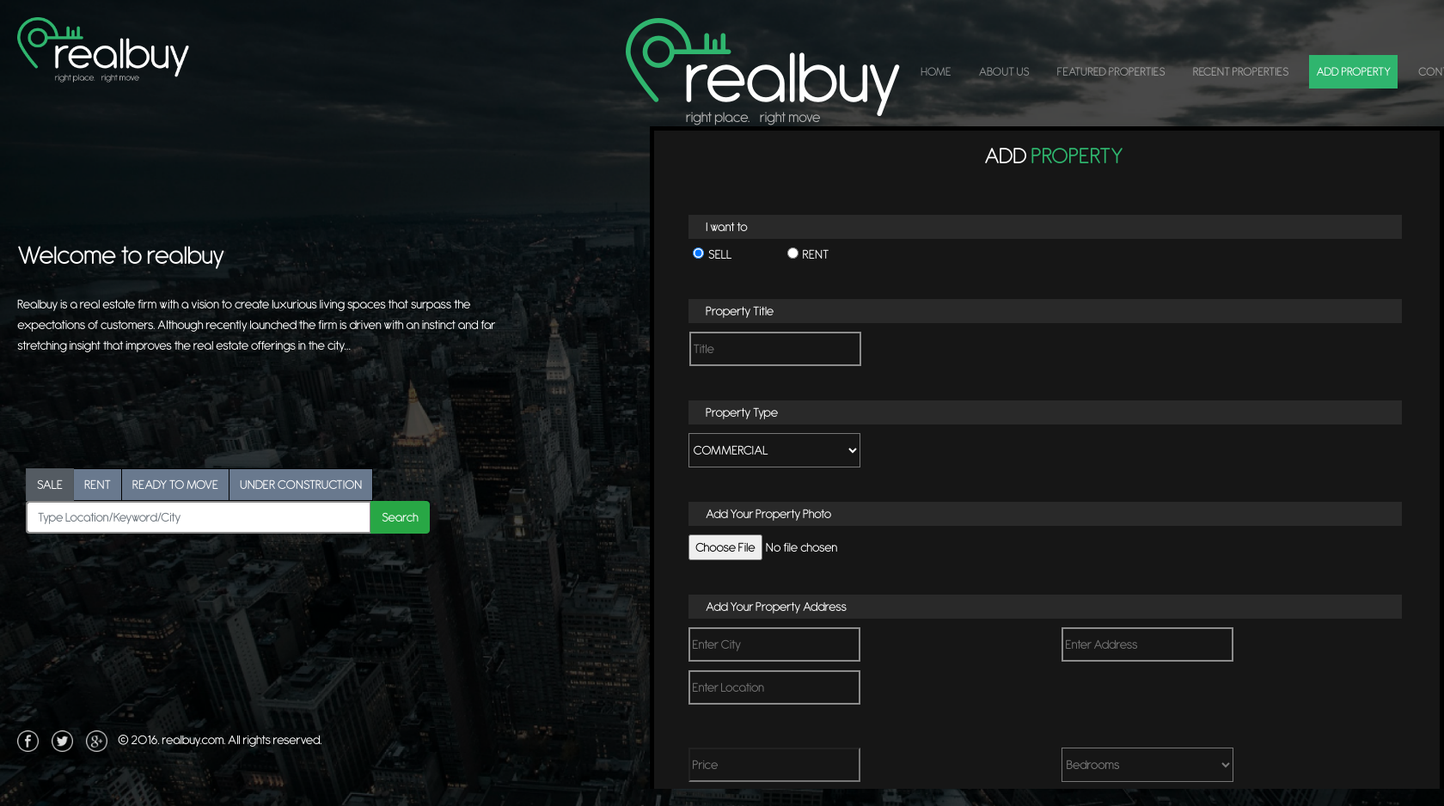
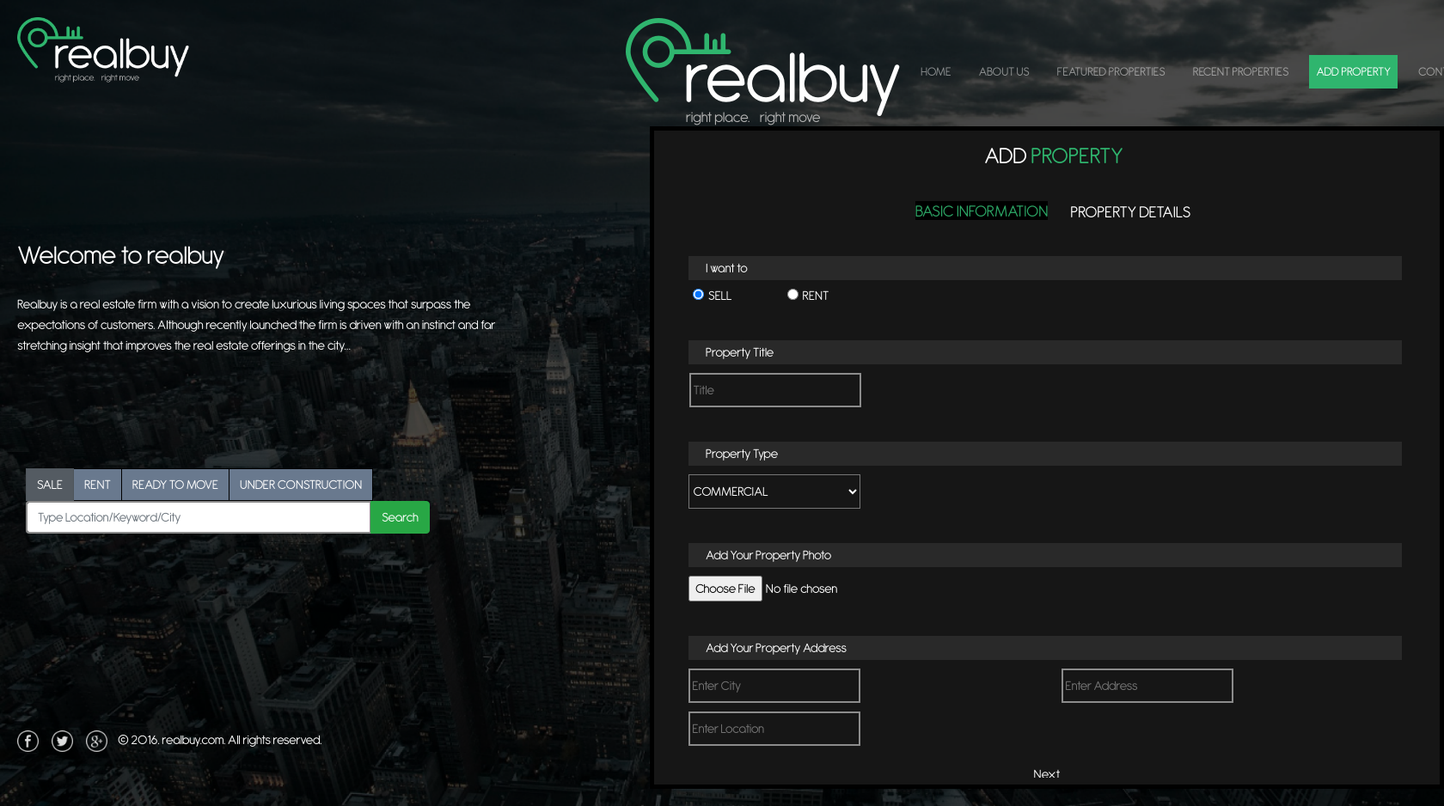
Before and after one commit to VishnuPrasad1998/real-buy, a Django app: page /listings/addlisting/ in a window 1680 px wide; the page is wider, and only the part inside the window is pictured. Shown: that part at 86% size. Run offline with Django 3.2, Linux system fonts and the light colour scheme; the visitor is signed in with stand-in values (Sample User, id 1); some libraries are stand-ins or nearby versions.

Commit message:
Add properties page UI done

```diff
--- a/realbuy/static/css/style.css
+++ b/realbuy/static/css/style.css
@@ -292,3 +292,63 @@ html {
   padding-top: 2px;
   padding-bottom: 2px;
 }
+.addproperty-nav {
+  align-items: center;
+}
+
+.addproperty-nav ul {
+  list-style: none;
+  display: flex;
+  justify-content: center;
+  margin-right: 10px;
+  font-size: 20px;
+  color: rgba(255, 255, 255, 1);
+}
+
+.addproperty-nav ul li {
+  margin-right: 20px;
+}
+
+.addproperty-nav ul li a {
+  list-style: none;
+  text-decoration: none;
+  margin-left: 10px;
+  color: rgba(255, 255, 255, 1);
+  text-transform: uppercase;
+}
+
+.addproperty-nav ul li a:hover {
+  background-color: black;
+  color: rgba(47, 181, 110, 1);
+  text-decoration: underline;
+  margin-bottom: 4px;
+}
+
+.addproperty-nav ul li input[type=button] {
+  background: transparent;
+  border: none;
+  font-size: 20px;
+  color: rgba(255, 255, 255, 1);
+  text-transform: uppercase;
+}
+#Div2 {
+  display: none;
+}
+.addproperty-nav ul li input[type=button]:hover {
+  background-color: black;
+  color: rgba(47, 181, 110, 1);
+  text-decoration: underline;
+  cursor: pointer;
+}
+.next {
+  text-align: center;
+  text-decoration: none;
+  list-style: none;
+}
+.next input[type="button"] {
+  background: transparent;
+  border: none;
+  height: 17px;
+  font-size: 16px;
+  color: rgba(255, 255, 255, 1);
+}
--- a/templates/listings/addlisting.html
+++ b/templates/listings/addlisting.html
@@ -15,8 +15,14 @@
 <body>
     <div class="grid-container" id="contentmain">
         <div class="About" id="abt">
-          <div class="contact">
+          <div class="contact" id="Div1">
             <h3 id="aboutheading" style="text-align: center;"><span style="color: #ffffff;">ADD </span>PROPERTY</h3><br />
+            <nav class="addproperty-nav">
+              <ul>
+                  <li><a href="" id="basic" style="color: #2ca665; background-color: #000000;">Basic information</a></li>
+                  <li><input type="button" value="Property details" name="propertysubmit" id="next1"></li>
+              </ul>
+          </nav>
             <form
             enctype="multipart/form-data"
             id="id_ajax_upload_form" method="POST"
@@ -88,7 +94,17 @@
             </div>
 
             </div>
+            <div class="next" ><input type="button" value="Next" name="basicsubmit" id="next"></div>
+          </div>
 
+          <div class="contact" id="Div2">
+            <h3 id="aboutheading" style="text-align: center;"><span style="color: #ffffff;">ADD </span>PROPERTY</h3><br />
+            <nav class="addproperty-nav">
+              <ul>
+                  <li><a href="" id="basic1">Basic information</a></li>
+                  <li><input type="button" value="Property details" name="propertysubmit" id="property1"></li>
+              </ul>
+          </nav>
             <div style="padding: 20px 20px;">
               <div class="row">
                 <div class="col-md-6">
@@ -365,6 +381,7 @@
                         <button class="btn btn-success" type="submit">Search</button>
                       </div>
                       </div>
+
                   </form>
             </div>
           </div>
@@ -384,6 +401,49 @@
       <script src="https://cdnjs.cloudflare.com/ajax/libs/popper.js/1.12.9/umd/popper.min.js" integrity="sha384-ApNbgh9B+Y1QKtv3Rn7W3mgPxhU9K/ScQsAP7hUibX39j7fakFPskvXusvfa0b4Q" crossorigin="anonymous"></script>
       <script src="https://maxcdn.bootstrapcdn.com/bootstrap/4.0.0/js/bootstrap.min.js" integrity="sha384-JZR6Spejh4U02d8jOt6vLEHfe/JQGiRRSQQxSfFWpi1MquVdAyjUar5+76PVCmYl" crossorigin="anonymous"></script>
        <script type="text/javascript">
+
+		var first_link = document.getElementById("basic");
+		var second_link = document.getElementById("property");
+		var next = document.getElementById("next");
+		// var next1 = document.getelementById("next1");
+		// var next1 = document.getElementById("adsubmit");
+		var first_link1 = document.getElementById("basic1");
+		var second_link1 = document.getElementById("property1");
+
+		var first_link_property = document.getElementById("Div1");
+		var second_link_property = document.getElementById("Div2");
+
+		next.onclick = function() {
+		    second_link_property.style.display = "block";
+		    first_link_property.style.display = "none";
+
+		}
+		next1.onclick = function() {
+		    second_link_property.style.display = "block";
+		    first_link_property.style.display = "none";
+
+		}
+
+		first_link.onclick = function() {
+		    first_link_property.style.display = "block";
+		    second_link_property.style.display = "none";
+
+		}
+		first_link1.onclick = function() {
+		    first_link_property.style.display = "block";
+		    second_link_property.style.display = "none";
+
+		}
+
+		// second_link.onclick = function() {
+		//     second_link_property.style.display = "block";
+		//     first_link_property.style.display = "none";
+		// }
+		second_link1.onclick = function() {
+		    second_link_property.style.display = "block";
+		    first_link_property.style.display = "none";
+}
+
     // form upload
     $('#id_ajax_upload_form').submit(function(e){
         e.preventDefault();
@@ -393,11 +453,12 @@
             url: window.location.pathname,
             type: 'POST',
             data: formData,
-            success: function (response) {
+            success: function(response) {
                 $('.error').remove();
-                console.log(response)
+                console.log(response);
                 if(response.error){
                     $.each(response.errors, function(name, error){
+                        alert(name + " field is required");
                         error = '<small class="text-muted error">' + error + '</small>'
                         $form.find('[name=' + name + ']').after(error);
                     })
```
